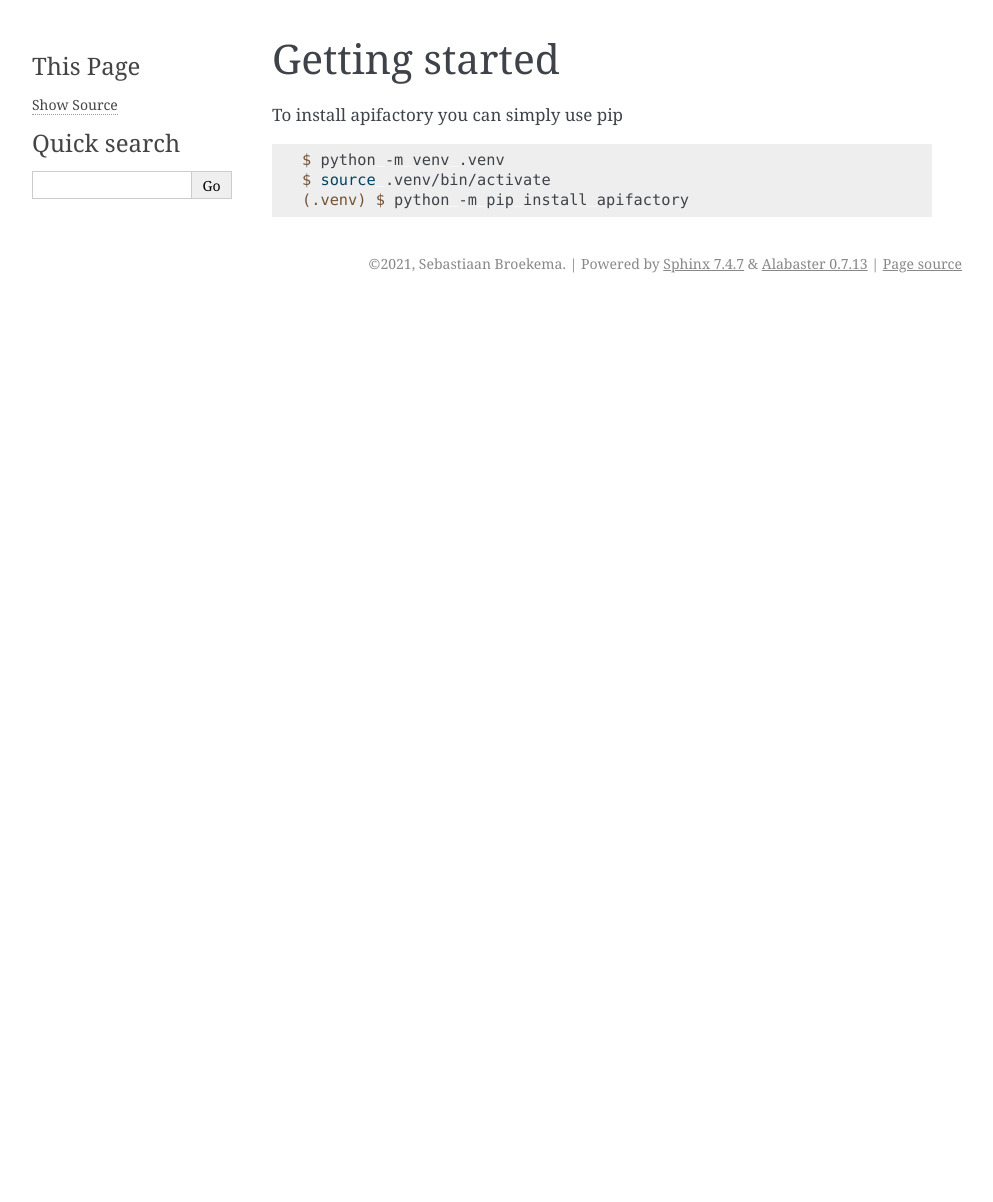
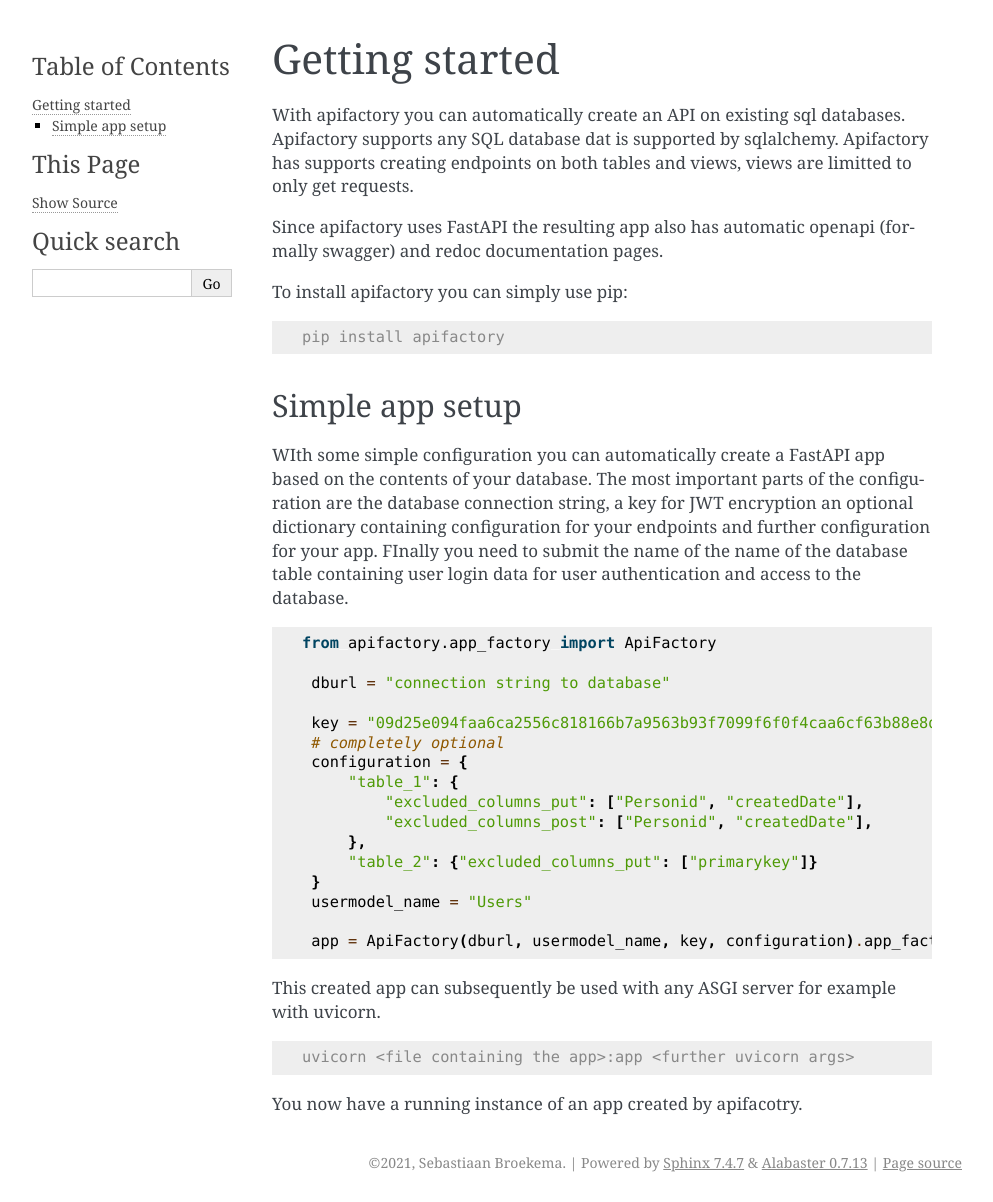
Before and after one commit to sebastiaanbroekema/apifactory, a Sphinx documentation site: the page built from docs/source/Installation.rst, in a window 1280 px wide. Shown: the whole page, without its empty margins (148-1141 px from the left). Built offline with Sphinx 7.4.7, drawn with Linux system fonts in a browser that asks for light colours; pages that are not in the unit, such as notebooks, are missing from menus; before the commit the page ends 900 px from its top, so only the background shows below that.

Commit message:
docs: added a simple example of usage

```diff
--- a/docs/source/Installation.rst
+++ b/docs/source/Installation.rst
@@ -2,10 +2,49 @@
 ===============
 
 
-To install apifactory you can simply use pip
+With apifactory you can automatically create an API on existing sql databases. Apifactory supports any SQL database dat is supported by sqlalchemy.
+Apifactory has supports creating endpoints on both tables and views, views are limitted to only get requests.
+
+Since apifactory uses FastAPI the resulting app also has automatic openapi (formally swagger) and redoc documentation pages.
+
+To install apifactory you can simply use pip:
 
 .. code-block:: console
 
-   $ python -m venv .venv
-   $ source .venv/bin/activate
-   (.venv) $ python -m pip install apifactory
+   pip install apifactory
+
+Simple app setup
+****************
+
+WIth some simple configuration you can automatically create a FastAPI app based on the contents of your database.
+The most important parts of the configuration are the database connection string, a key for JWT encryption an optional dictionary containing configuration for your endpoints and further configuration for your app.
+FInally you need to submit the name of the name of the database table containing user login data for user authentication and access to the database.
+
+.. code-block:: python
+
+   from apifactory.app_factory import ApiFactory
+
+    dburl = "connection string to database"
+
+    key = "09d25e094faa6ca2556c818166b7a9563b93f7099f6f0f4caa6cf63b88e8d3e7"
+    # completely optional
+    configuration = {
+        "table_1": {
+            "excluded_columns_put": ["Personid", "createdDate"],
+            "excluded_columns_post": ["Personid", "createdDate"],
+        },
+        "table_2": {"excluded_columns_put": ["primarykey"]}
+    }
+    usermodel_name = "Users"
+
+    app = ApiFactory(dburl, usermodel_name, key, configuration).app_factory()
+
+This created app can subsequently be used with any ASGI server for example with uvicorn.
+
+
+.. code-block:: console
+
+    uvicorn <file containing the app>:app <further uvicorn args>
+
+
+You now have a running instance of an app created by apifacotry.
```
